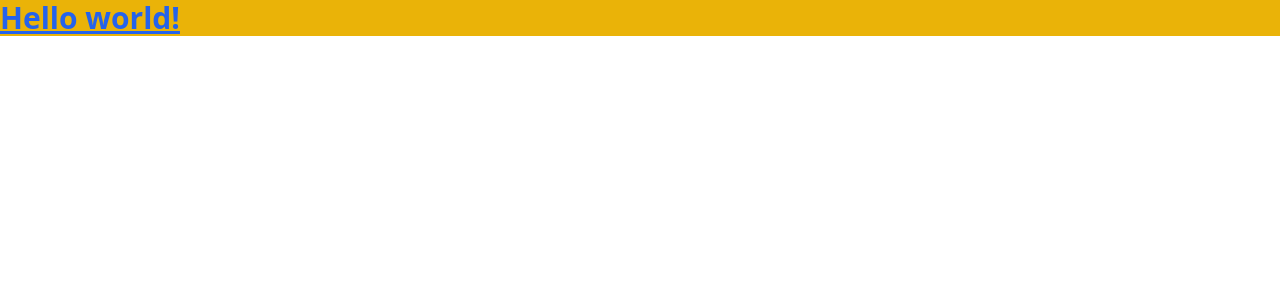
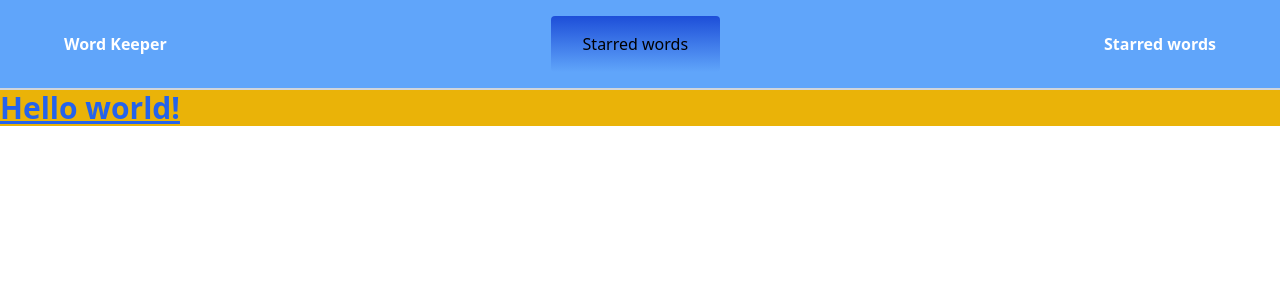
Before and after one commit to 1vanKolpakov/wordKeeper, a Next.js app: page /starred in a window 1280 px wide. Shown: the top 300 px of the page. Built offline with nearby package versions, Linux system fonts and the light colour scheme.

Commit message:
header done

```diff
--- a/src/components/Header.tsx
+++ b/src/components/Header.tsx
@@ -3,11 +3,15 @@ export default function Header() {
   return (
     <header className="flex justify-between items-center py-4 px-8 bg-blue-400 border-b-2 border-gray-300">
       <Link href='/'>
-        <p className='py-4 px-8 hover:text-gray-800 hover:bg-white'>Word Keeper</p>
+        <p className='py-4 border-0 px-8 text-white font-bold rounded-3xl transition duration-500 ease-in-out hover:bg-blue-500 active:bg-blue-600 active:text-white'>Word Keeper</p>
       </Link>
       <Link href='/starred'>
 
-      Starred words
+      <p className='py-4 px-8 transition duration-1000 bg-gradient-to-t from-blue-400 to-blue-700 rounded  ease-in-out hover:bg-gradient-to-t hover:from-blue-700 hover:to-blue-400'>Starred words</p>
+      </Link>
+      <Link href='/starred'>
+
+      <p className='py-4 border-0 px-8 text-white font-bold rounded-3xl transition duration-500 ease-in-out hover:bg-blue-500 active:bg-blue-600 active:text-white'>Starred words</p>
       </Link>
     </header>
   )
--- a/src/pages/starred.tsx
+++ b/src/pages/starred.tsx
@@ -1,7 +1,12 @@
+import Header from "@/components/Header";
+
 export default function Starred() {
   return (
+    <>
+    <Header />
     <h1 className="text-3xl font-bold underline bg-yellow-500 text-blue-600">
     Hello world!
   </h1>
+  </>
   )
 }
```
